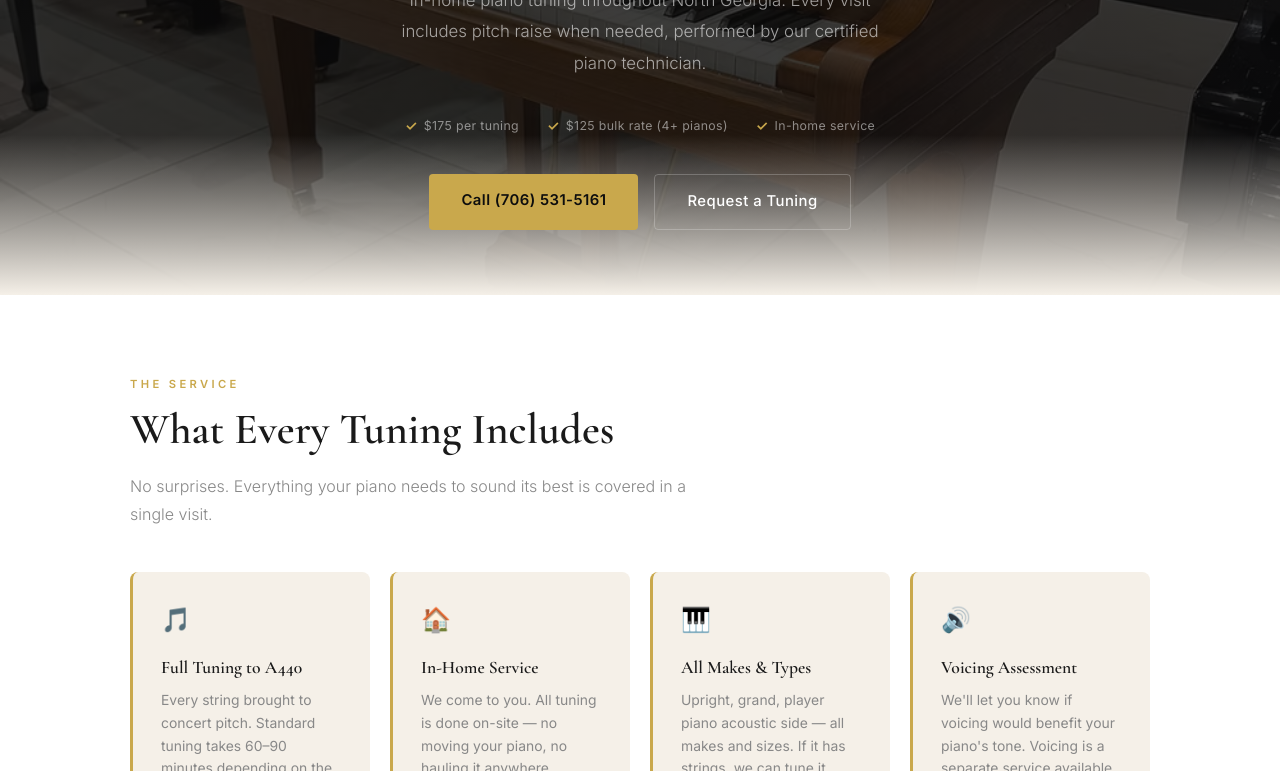
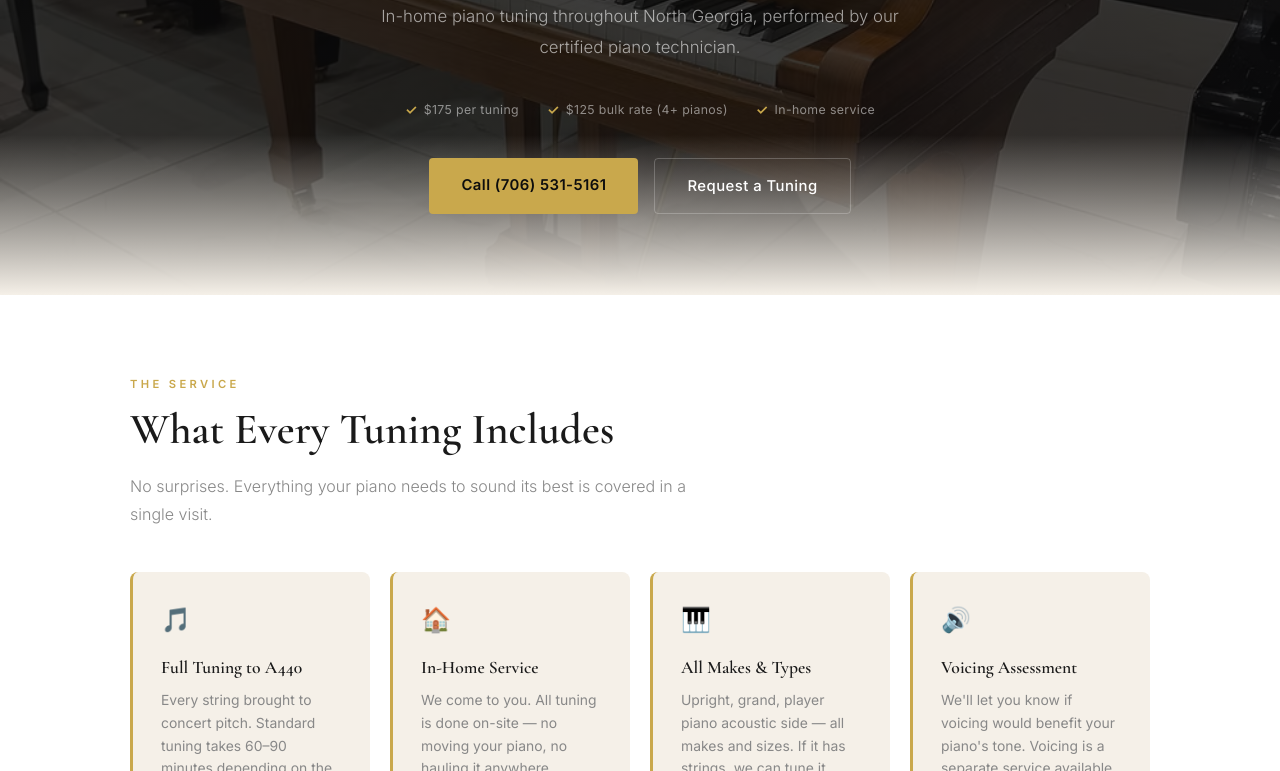
Before and after one commit to howardresourcegroup-cmd/PianoPlayerTech, a plain HTML site: page tuning.html in a window 1280 px wide. Shown: the part 329-1100 px from the top of the page. Drawn offline with nearby package versions, Linux system fonts and the light colour scheme.

Commit message:
Tuning: remove remaining pitch raise included refs from meta + hero

```diff
--- a/tuning.html
+++ b/tuning.html
@@ -4,7 +4,7 @@
     <meta charset="UTF-8">
     <meta name="viewport" content="width=device-width, initial-scale=1.0">
     <title>Piano Tuning North Georgia | Piano Player Tech</title>
-    <meta name="description" content="Professional in-home piano tuning throughout North Georgia. $175 per tuning, bulk rates for schools, churches &amp; studios. Pitch raise included. Serving Dahlonega, Gainesville, Blue Ridge, Helen, Atlanta metro &amp; beyond. Call (706) 531-5161.">
+    <meta name="description" content="Professional in-home piano tuning throughout North Georgia. $175 per tuning, bulk rates for schools, churches &amp; studios. Serving Dahlonega, Gainesville, Blue Ridge, Helen, Atlanta metro &amp; beyond. Call (706) 531-5161.">
     <link rel="canonical" href="https://www.pianoplayertech.com/tuning">
     <link rel="icon" href="favicon.svg" type="image/svg+xml">
 
@@ -32,7 +32,7 @@
     <meta property="og:type" content="website">
     <meta property="og:url" content="https://www.pianoplayertech.com/tuning">
     <meta property="og:title" content="Piano Tuning North Georgia | Piano Player Tech">
-    <meta property="og:description" content="In-home piano tuning throughout North Georgia. $175 per tuning, bulk rates for churches, schools & studios. Pitch raise included. Call (706) 531-5161.">
+    <meta property="og:description" content="In-home piano tuning throughout North Georgia. $175 per tuning, bulk rates for churches, schools & studios. Call (706) 531-5161.">
     <meta property="og:image" content="https://www.pianoplayertech.com/Images/kawaikgii.avif">
     <meta property="og:image:width" content="1200">
     <meta property="og:image:height" content="800">
@@ -261,7 +261,7 @@
     <div class="hero-content">
         <p class="hero-eyebrow">Piano Player Tech — North Georgia</p>
         <h1>Professional Piano<br><span>Tuning &amp; Voicing</span></h1>
-        <p class="hero-desc">In-home piano tuning throughout North Georgia. Every visit includes pitch raise when needed, performed by our certified piano technician.</p>
+        <p class="hero-desc">In-home piano tuning throughout North Georgia, performed by our certified piano technician.</p>
         <div class="hero-badges">
             <span class="hero-badge">$175 per tuning</span>
             <span class="hero-badge">$125 bulk rate (4+ pianos)</span>
```
